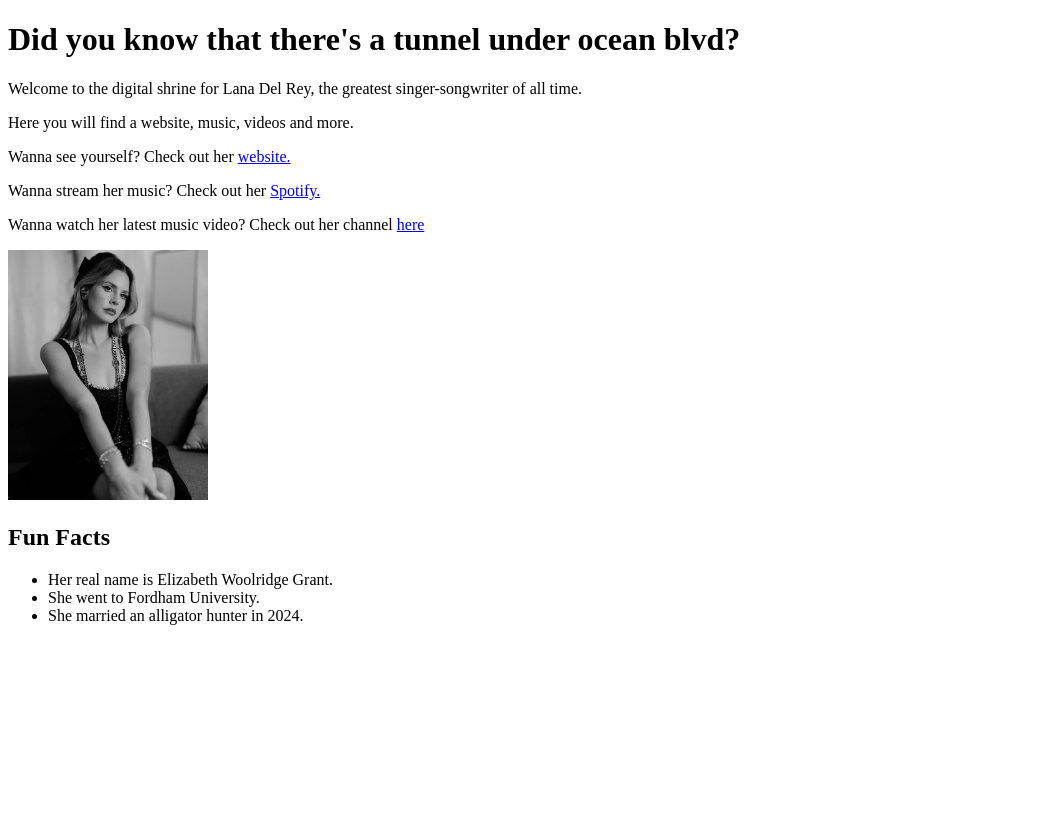
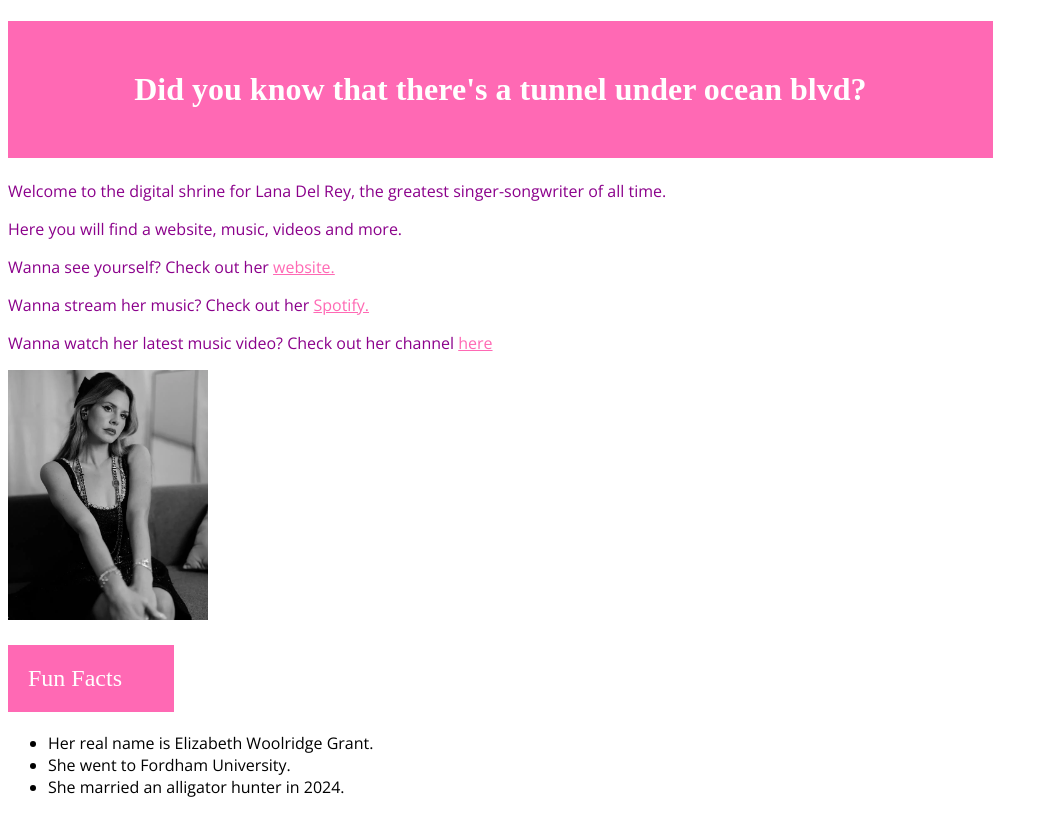
Before and after one commit to lrfrank7/J352, a plain HTML site: page Starter/index.html in a window 1280 px wide. Shown: the whole page, without its empty margins (0-1048 px from the left). Drawn offline with nearby package versions, Linux system fonts and the light colour scheme; a web font is replaced by a local one.

Commit message:
Add files via upload

```diff
--- a/Starter/css/style.css
+++ b/Starter/css/style.css
@@ -1,3 +1,82 @@
 body {
   background-color:#ffffff;
+  color: #000000;
 }
+
+p {color:darkmagenta;
+ font-family: "Open Sans", serif;
+  font-optical-sizing: auto;
+  font-weight: 300;
+  font-style: normal;
+  font-variation-settings:
+    "wdth" 100;
+}
+
+h1 {color:#ffffff;
+ font-family: "Birthstone", serif;
+  font-optical-sizing: auto;
+  font-weight: 900;
+  font-style: normal;
+  font-variation-settings:
+    "wdth" 100;
+background-color:hotpink;
+width: 70%;
+padding: 50px;
+text-align: center;
+}
+
+a {
+  color: hotpink;
+}
+a:hover {
+  color: #f89828;
+}
+.subhead {
+  color: magenta;
+  font-weight: 900;
+  line-height: 2rem;
+}
+
+.leftimage {
+  margin-right: 50px;
+}
+
+.trgrey {
+  background-color: #666;
+}
+
+table, th, td {
+  border: 1px solid #ff0000;
+  padding: 10px;
+}
+
+h2 {color:#ffffff;
+ font-family: "Birthstone", serif;
+  font-optical-sizing: auto;
+  font-weight: 400;
+  font-style: normal;
+  font-variation-settings:
+    "wdth" 100;
+background-color:hotpink;
+width: 10%;
+padding: 20px;
+text-align: left;
+}
+
+body {
+  font-family: "Open Sans", serif;
+  font-optical-sizing: auto;
+  font-weight: 300;
+  font-style: normal;
+  font-variation-settings:
+    "wdth" 100;
+}
+
+p {color:darkmagenta;
+ font-family: "Open Sans", serif;
+  font-optical-sizing: auto;
+  font-weight: 300;
+  font-style: normal;
+  font-variation-settings:
+    "wdth" 100;
+}
--- a/Starter/index.html
+++ b/Starter/index.html
@@ -13,7 +13,9 @@
 
   <!-- Link to your CSS file -->
   <link rel="stylesheet" href="css/style.css">
-
+  <link rel="preconnect" href="https://fonts.googleapis.com">
+<link rel="preconnect" href="https://fonts.gstatic.com" crossorigin>
+<link href="https://fonts.googleapis.com/css2?family=Birthstone&family=Open+Sans:ital,wght@0,300..800;1,300..800&display=swap" rel="stylesheet">
 </head>
 
 
@@ -40,7 +42,6 @@
 </ul>
 
 
-
 </body>
 
 </html>
```
